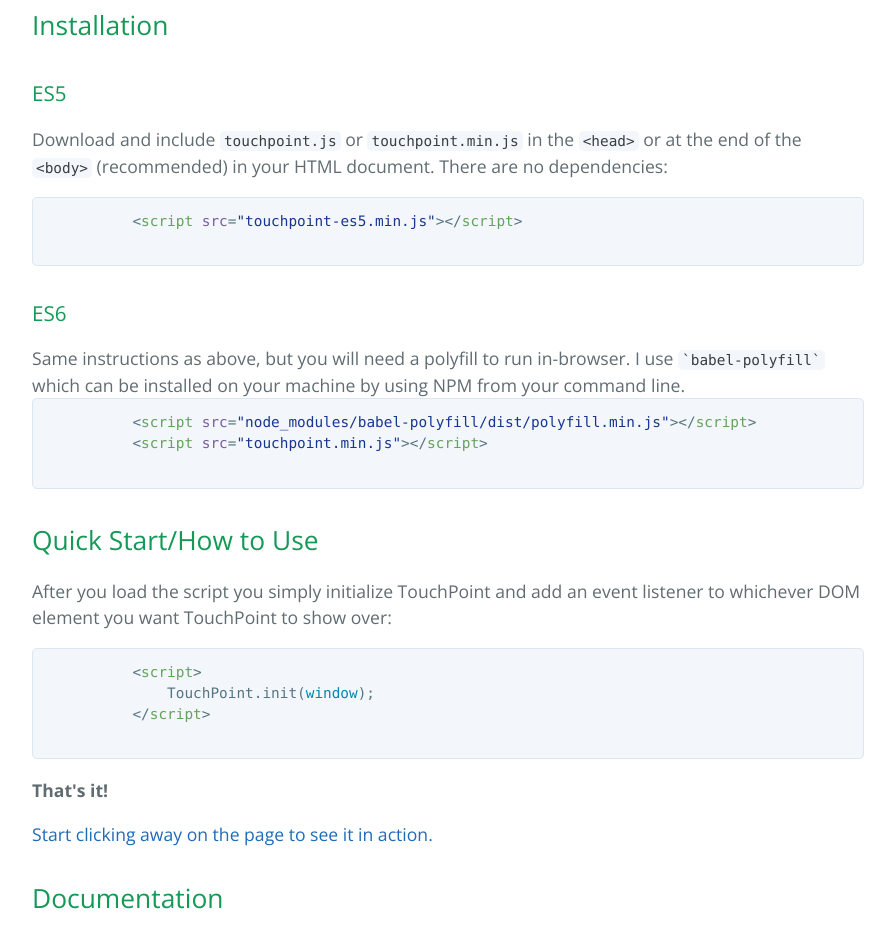
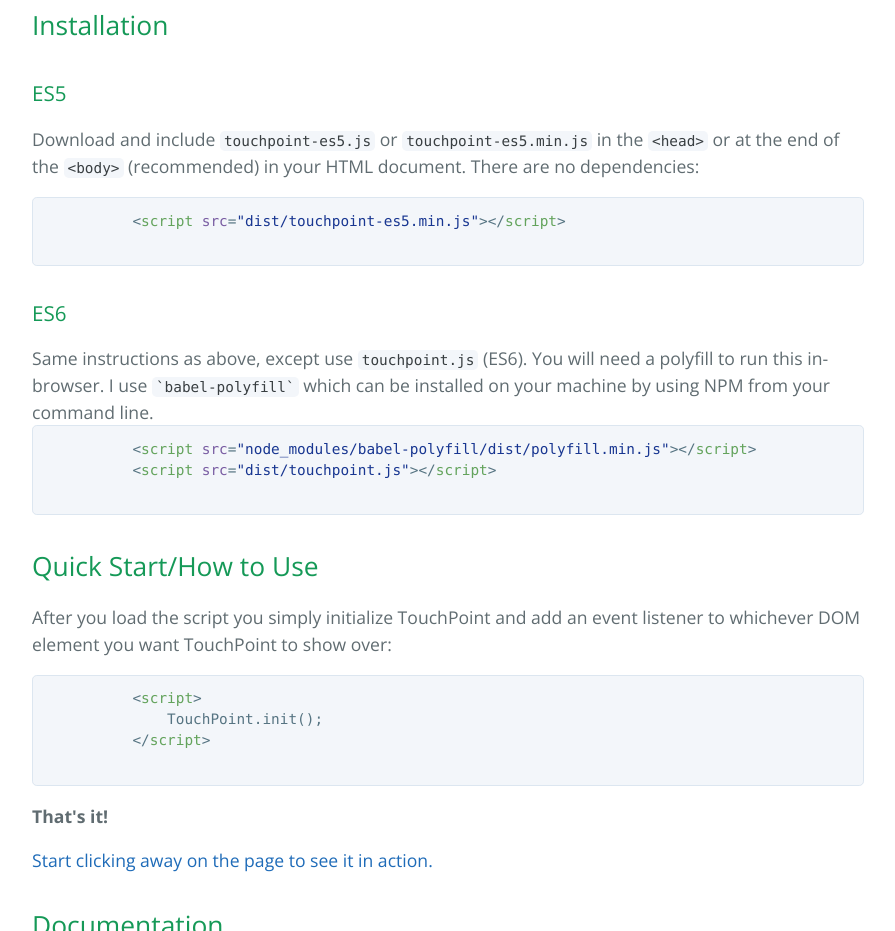
Before and after one commit to jonahvsweb/touchpoint-js, a plain HTML site: page index.html in a window 1280 px wide. Shown: the part 900-1831 px from the top of the page, without its empty margins (192-1087 px from the left). Drawn offline with nearby package versions, Linux system fonts and the light colour scheme.

Commit message:
Fix mistakes.

```diff
--- a/index.html
+++ b/index.html
@@ -25,18 +25,18 @@
       </p>
       <h2>Installation</h2>
       <h3>ES5</h3>
-      <p>Download and include <code>touchpoint.js</code> or <code>touchpoint.min.js</code> in the <code>&lt;head&gt;</code> or at the end of the <code>&lt;body&gt;</code> (recommended) in your HTML document. There are no dependencies:</p>
+      <p>Download and include <code>touchpoint-es5.js</code> or <code>touchpoint-es5.min.js</code> in the <code>&lt;head&gt;</code> or at the end of the <code>&lt;body&gt;</code> (recommended) in your HTML document. There are no dependencies:</p>
       <div>
         <pre>
-          &lt;<span class="pl-ent">script</span> <span class="pl-e">src</span>=<span class="pl-s"><span class="pl-pds">"</span>touchpoint-es5.min.js<span class="pl-pds">"</span></span>&gt;&lt;/<span class="pl-ent">script</span>&gt;
+          &lt;<span class="pl-ent">script</span> <span class="pl-e">src</span>=<span class="pl-s"><span class="pl-pds">"</span>dist/touchpoint-es5.min.js<span class="pl-pds">"</span></span>&gt;&lt;/<span class="pl-ent">script</span>&gt;
         </pre>
       </div>
       <h3>ES6</h3>
-      Same instructions as above, but you will need a polyfill to run in-browser. I use <a href="https://www.npmjs.com/package/babel-polyfill" target="_blank" nofollow></a><code>`babel-polyfill`</code> which can be installed on your machine by using NPM from your command line.
+      Same instructions as above, except use <code>touchpoint.js</code> (ES6). You will need a polyfill to run this in-browser. I use <a href="https://www.npmjs.com/package/babel-polyfill" target="_blank" nofollow></a><code>`babel-polyfill`</code> which can be installed on your machine by using NPM from your command line.
       <div>
         <pre>
           &lt;<span class="pl-ent">script</span> <span class="pl-e">src</span>=<span class="pl-s"><span class="pl-pds">"</span>node_modules/babel-polyfill/dist/polyfill.min.js<span class="pl-pds">"</span></span>&gt;&lt;/<span class="pl-ent">script</span>&gt;
-          &lt;<span class="pl-ent">script</span> <span class="pl-e">src</span>=<span class="pl-s"><span class="pl-pds">"</span>touchpoint.min.js<span class="pl-pds">"</span></span>&gt;&lt;/<span class="pl-ent">script</span>&gt;
+          &lt;<span class="pl-ent">script</span> <span class="pl-e">src</span>=<span class="pl-s"><span class="pl-pds">"</span>dist/touchpoint.js<span class="pl-pds">"</span></span>&gt;&lt;/<span class="pl-ent">script</span>&gt;
         </pre>
       </div>
       <h2>Quick Start/How to Use</h2>
@@ -44,7 +44,7 @@
       <div class="highlight highlight-html">
         <pre>
           <span class="pl-s1">&lt;<span class="pl-ent">script</span>&gt;</span>
-          <span class="pl-s1">    TouchPoint.init(<span class="pl-c1">window</span>);</span>
+          <span class="pl-s1">    TouchPoint.init(<span class="pl-c1"></span>);</span>
           <span class="pl-s1">&lt;/<span class="pl-ent">script</span>&gt;</span>
         </pre>
       </div>
```
